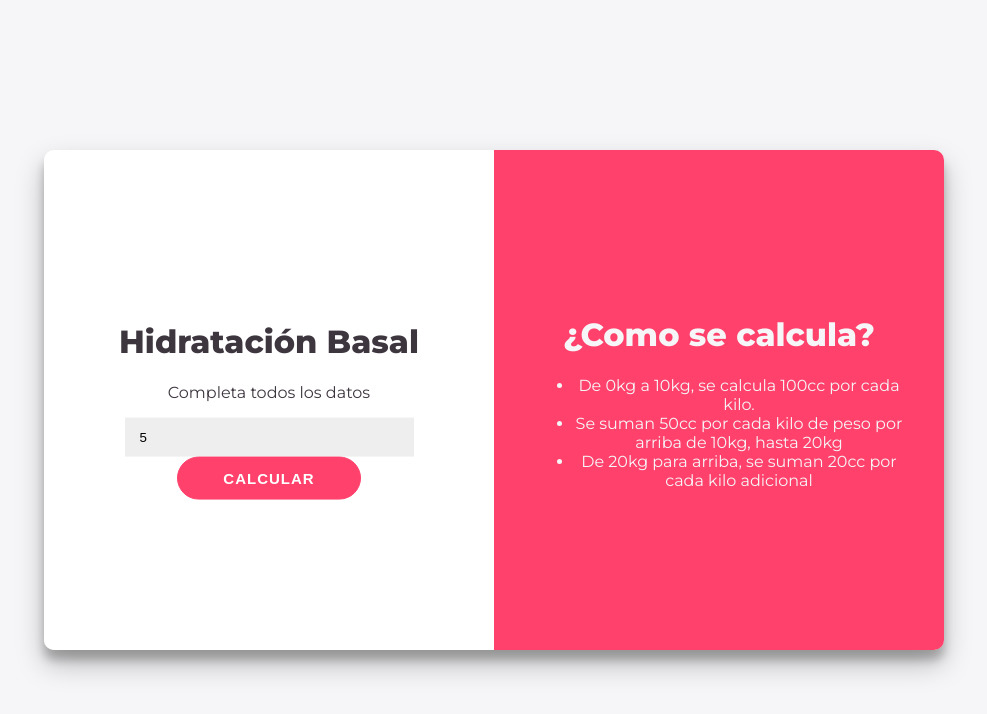
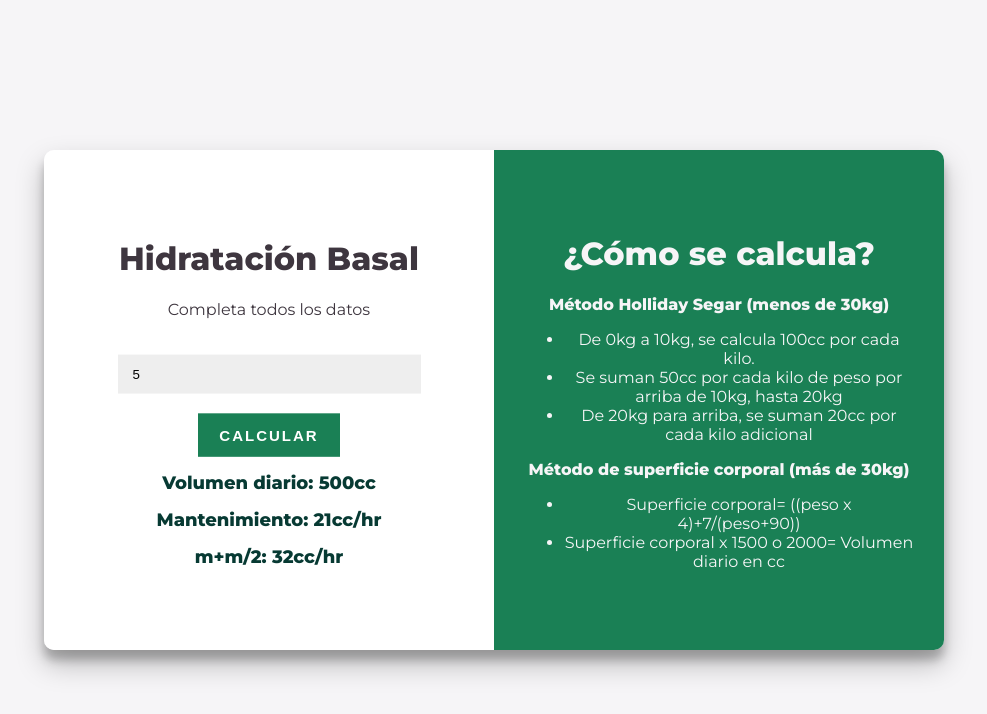
Before and after one commit to mudenise/mudenise.github.io, a plain HTML site: page index.html in a window 1280 px wide. Both pictures are taken after typing "5" into the empty fields and a click on the button "CALCULAR". Shown: the whole page, without its empty margins (146-1133 px from the left). Drawn offline with Linux system fonts and the light colour scheme.

Commit message:
Add files via upload

```diff
--- a/index.html
+++ b/index.html
@@ -2,7 +2,8 @@
 <html>
   <head>
     <link rel="stylesheet" href="./style.css" />
-    <title>Caculadora de hidratacion</title>
+    <title>Calculadora de hidratacion</title>
+    <script src="./script1.js" defer></script>
   </head>
   <body>
     <div id="contenedor">
@@ -10,20 +11,34 @@
         <div class="contenido">
           <h1>Hidratación Basal</h1>
           <p class="item">Completa todos los datos</p>
-                    <input class="item" type="number" placeholder="Peso en kg"/>
+          <input
+            class="item"
+            id="peso"
+            type="number"
+            placeholder="Peso en kg"
+          />
           <p class="item" id="error">* Debe completar todos los datos</p>
           <button class="item" id="calcular">Calcular</button>
-                    <p class="item resultado" id="flu">71cc/h</p>
-                    <p class="item resultado" id="man">m+m/2 : 105cc/h</p>
+          <p class="item resultado" id="volumen">Volumen diario</p>
+          <p class="item resultado" id="flujo">71cc/h</p>
+          <p class="item resultado" id="flujo_medio">m+m/2 : 105cc/h</p>
         </div>
       </div>
       <div id="detalle">
         <div class="contenido">
-                    <h1>¿Como se calcula?</h1>
+          <h1>¿Cómo se calcula?</h1>
+          <p id="Holliday">Método Holliday Segar (menos de 30kg)</p>
           <ul>
             <li>De 0kg a 10kg, se calcula 100cc por cada kilo.</li>
-                        <li>Se suman 50cc por cada kilo de peso por arriba de 10kg, hasta 20kg</li>
+            <li>
+              Se suman 50cc por cada kilo de peso por arriba de 10kg, hasta 20kg
+            </li>
             <li>De 20kg para arriba, se suman 20cc por cada kilo adicional</li>
+          </ul>
+          <p id="superficie">Método de superficie corporal (más de 30kg)</p>
+          <ul>
+            <li>Superficie corporal= ((peso x 4)+7/(peso+90))</li>
+            <li>Superficie corporal x 1500 o 2000= Volumen diario en cc</li>
           </ul>
         </div>
       </div>
--- /dev/null
+++ b/script1.js
@@ -0,0 +1,52 @@
+const CALCULAR = document.getElementById('calcular');
+const ERROR = document.getElementById('error');
+const VOLUMEN = document.getElementById('volumen');
+const FLUJO = document.getElementById('flujo');
+const FLUJO_MEDIO = document.getElementById('flujo_medio');
+
+CALCULAR.addEventListener('click', () => {
+    const PESO = parseFloat(document.getElementById('peso').value);
+    if (PESO > 0) {
+        let volumen = Math.round(calcularVolumen(PESO));
+        let flujo = Math.round(volumen / 24);
+        let flujo_medio = Math.round(flujo * 1.5);
+
+        ERROR.style.display = 'none';
+        VOLUMEN.style.display = 'block';
+        FLUJO.style.display = 'block';
+        FLUJO_MEDIO.style.display = 'block';
+
+        VOLUMEN.innerHTML= "Volumen diario: "+ volumen + 'cc';
+        FLUJO.innerHTML = 'Mantenimiento: ' + flujo + 'cc/hr';
+        FLUJO_MEDIO.innerHTML = 'm+m/2: ' + flujo_medio + 'cc/hr';
+    } else {
+        ERROR.style.display = 'block';
+        VOLUMEN.style.display = "none";
+        FLUJO.style.display = 'none';
+        FLUJO_MEDIO.style.display = 'none';
+    }
+})
+
+// Cálculo del volumen diario
+function calcularVolumen(peso) {
+    if (peso < 30){
+        return calcularHolliday(peso);
+    } else {
+        return calcularSuperficie(peso);
+    }
+}
+
+function calcularHolliday(peso){
+    if (peso <=10){
+        return peso*100
+    } if (peso <=20){
+        return 1000+ (peso-10) *50
+    } if (peso >20) {
+        return 1500+ (peso-20) *20
+    }
+
+}
+
+function calcularSuperficie(peso){
+        return (((peso*4)+7)/(peso+90)) *1500
+}
--- a/style.css
+++ b/style.css
@@ -27,7 +27,7 @@ body {
 }
 
 #detalle {
-    background: #FF416C;
+    background: #1a8055;
     width: 50%;
     height: 100%;
     float: left;
@@ -39,7 +39,7 @@ body {
     top: 50%;
     transform: translateY(-50%);
     overflow: hidden;
-    padding: 40px;
+    padding: 30px;
 }
 
 input {
@@ -47,19 +47,20 @@ input {
     padding: 12px 15px;
     border: none;
     background-color: #eee;
+    margin: 20px 0px;
 }
 
 button {
     font-size: 15px;
     font-weight: bold;
-    padding: 12px 45px;
-    border-radius: 30px;
-    background-color: #FF416C;
-    border: 1px solid #FF416C;
+    padding: 12px 20px;
+    border-radius: 0px;
+    background-color: #1a8055;
+    border: 1px solid #1a8055;
     color: #FFFFFF;
     text-transform: uppercase;
-    letter-spacing: 1px;
-    transition: transform 20ms ease-in;
+    letter-spacing: 2px;
+    transition: transform 20ms ease-in-out;
 }
 
 button:active {
@@ -73,9 +74,17 @@ button:active {
 }
 
 .resultado {
-    color: #A811D1;
+    color: #073a33;
     font-weight: bold;
-    font-size: 25px;
-    margin-bottom: 5px;
+    font-size: 18px;
+    margin: 15px;
     display: none;
 }
+
+#Holliday {
+    font-weight: bold;
+}
+
+#superficie {
+    font-weight:bold;
+}
```
Lines whose indentation alone changed are shown as unchanged.
